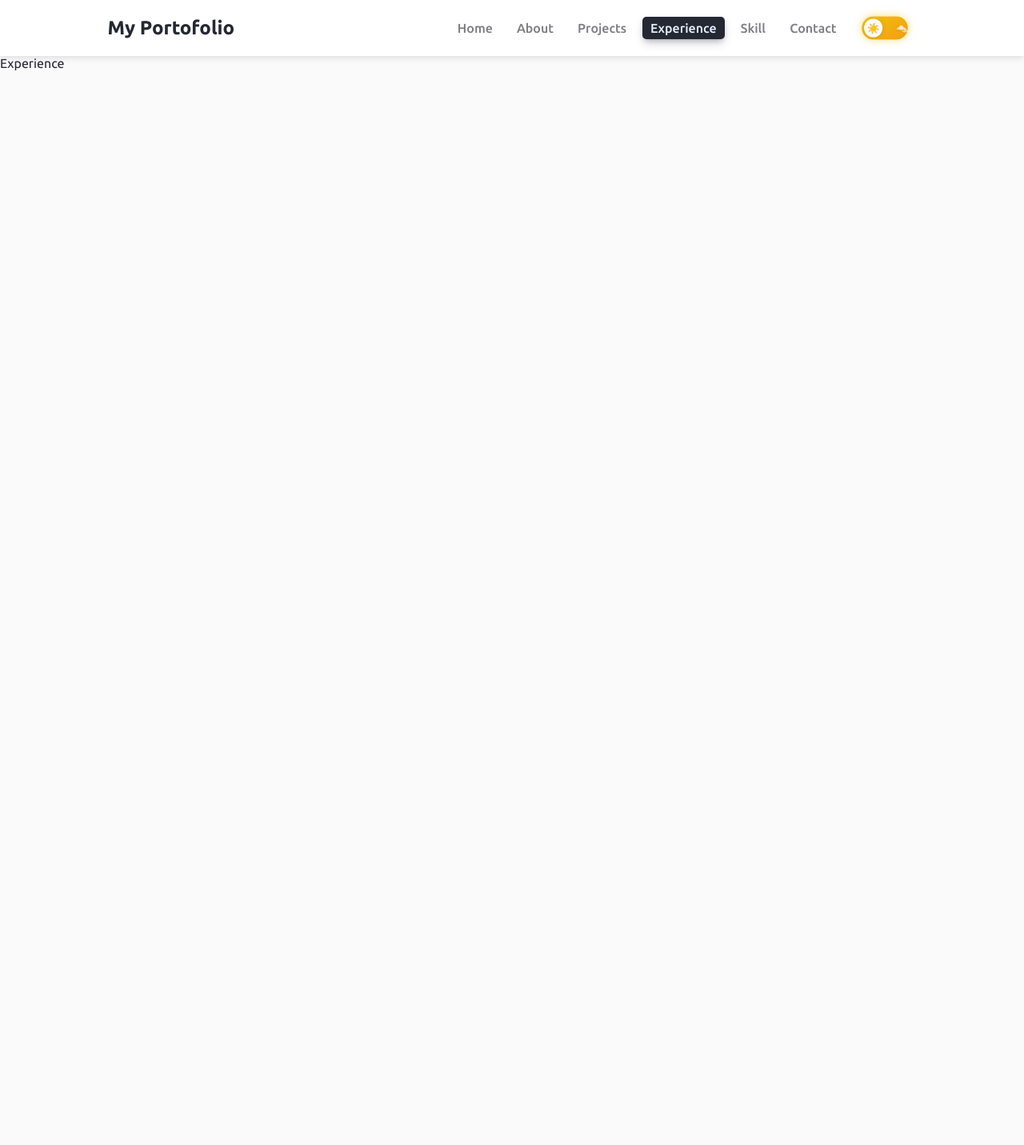
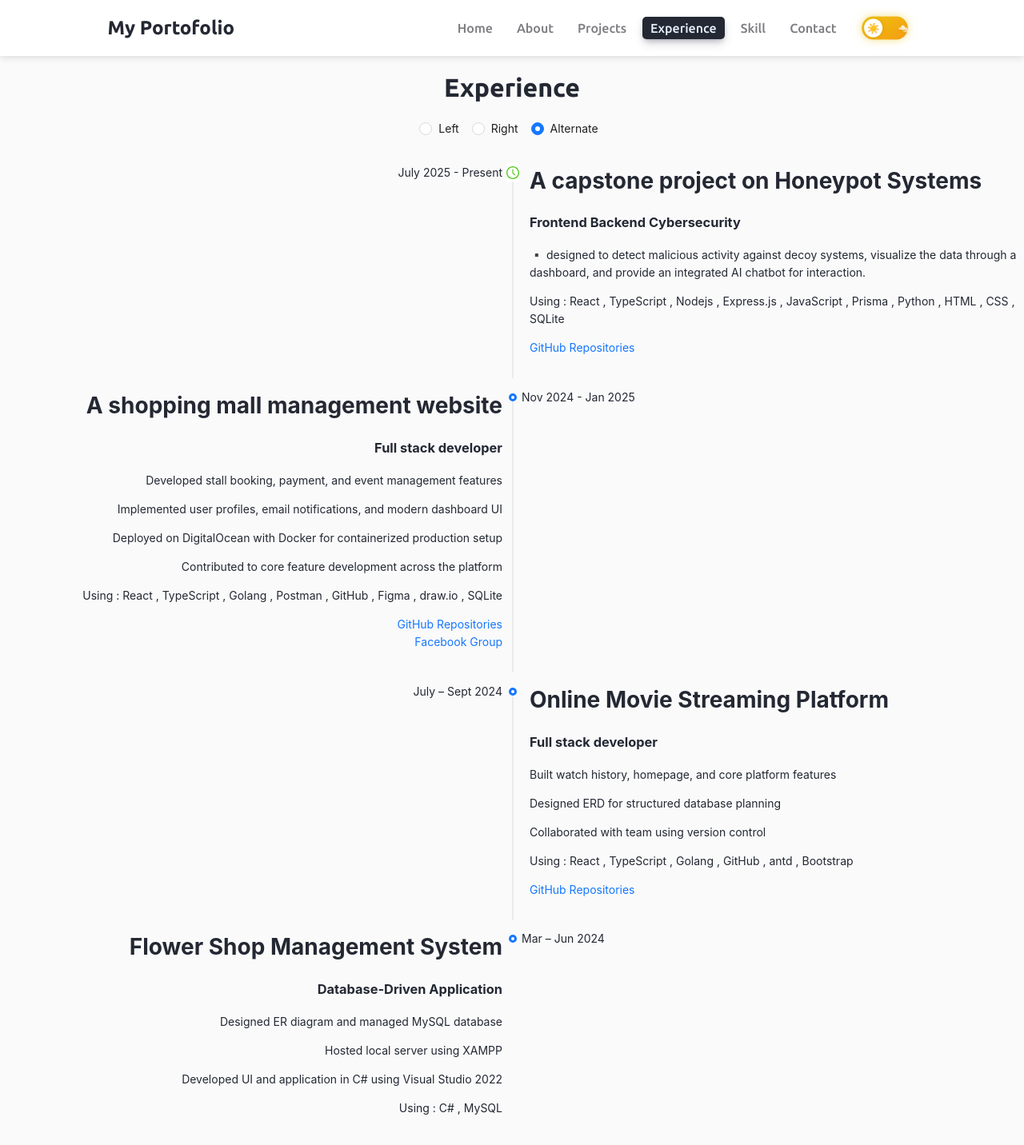
Before and after one commit to NobpasinTumdee/MyPortfolio, a React (Vite) app in the folder Portfolio/: page /experience in a window 1280 px wide. Shown: the top 1432 px of the page at 80% size. Before the commit the page ends 800 px from the top, so only its background shows below. Built offline with nearby package versions, Linux system fonts and the light colour scheme.

Commit message:
Add new feature to process user input
Introduced a function to handle and validate user input, improving the robustness of the input processing workflow.

```diff
--- a/Portfolio/package.json
+++ b/Portfolio/package.json
@@ -10,6 +10,7 @@
     "preview": "vite preview"
   },
   "dependencies": {
+    "antd": "^5.26.4",
     "react": "^19.1.0",
     "react-dom": "^19.1.0"
   },
--- a/Portfolio/src/Page/About.tsx
+++ b/Portfolio/src/Page/About.tsx
@@ -15,7 +15,7 @@ const About = () => {
     <>
       <div style={{ textAlign: 'center' }}>
         <h1 data-aos="fade-down">About Me</h1>
-        <p data-aos="fade-up" data-aos-duration="1100" style={{ opacity: '0.6' }}>Lorem ipsum, dolor sit amet consectetur adipisicing elit. Iure, sapiente.</p>
+        <p data-aos="fade-up" data-aos-duration="1100" style={{ opacity: '0.6' }}>Moo 10, Phan Dung Subdistrict, Kham Thale So District, Nakhon Ratchasima 30280, Thailand </p>
       </div>
       <div className='about-main'>
         <img data-aos="fade-right" data-aos-duration="1800" className='picture' src={me} alt="" />
@@ -23,11 +23,17 @@ const About = () => {
           <div className='info1'>
             <div style={{ width: '50%', textWrap: 'wrap' }}>
               <h2 data-aos="fade-down">🌞Who Am I</h2>
-              <p data-aos="fade-down" data-aos-duration="1200" style={{ opacity: '0.8' }}>Lorem, ipsum dolor sit amet consectetur adipisicing elit. Provident voluptates ex voluptatibus ut incidunt asperiores, vero iure, alias sint nesciunt nisi maiores recusandae at dolorem natus, consequuntur necessitatibus animi laboriosam?</p>
+              <p data-aos="fade-down" data-aos-duration="1200" className='about-info' style={{ opacity: '0.8' }}>
+                I am a fourth-year Computer Engineering student with a current GPAX of 3.51. I have a strong interest and hands-on
+                experience in both frontend and backend development, along with a foundational understanding of cybersecurity.
+                Throughout my academic journey, I have participated in several projects.
+              </p>
             </div>
             <div style={{ width: '50%', textWrap: 'wrap' }}>
               <h2 data-aos="fade-down">✨My Approach</h2>
-              <p data-aos="fade-down" data-aos-duration="1200" style={{ opacity: '0.8' }}>Lorem, ipsum dolor sit amet consectetur adipisicing elit. Provident voluptates ex voluptatibus ut incidunt asperiores, vero iure, alias sint nesciunt nisi maiores recusandae at dolorem natus, consequuntur necessitatibus animi laboriosam?</p>
+              <p data-aos="fade-down" data-aos-duration="1200" className='about-info' style={{ opacity: '0.8' }}>
+                I take a hands-on, full-stack approach to software development, with a strong focus on continuous learning and practical problem-solving. I enjoy building real-world applications with clean UI and scalable logic. I also have a growing interest in cybersecurity, especially in understanding system vulnerabilities and building more secure applications. I value structured thinking, collaboration, and constantly expanding my technical skill set.
+              </p>
             </div>
           </div>
           <h2 data-aos="fade-down">👩🏻‍🚀Personal Info</h2>
@@ -45,6 +51,7 @@ const About = () => {
           </div>
           <div className='info1'>
             <p className='personal-info' data-aos="fade-right" data-aos-duration="1200"><span style={{ fontWeight: '600' }}>GPA:</span> 3.51 / 4.00</p>
+            <p className='personal-info' data-aos="fade-left" data-aos-duration="1200"><span style={{ fontWeight: '600' }}>GitHub:</span> https://github.com/NobpasinTumdee</p>
           </div>
         </div>
       </div>
--- a/Portfolio/src/Page/Contact.tsx
+++ b/Portfolio/src/Page/Contact.tsx
@@ -26,7 +26,7 @@ const Contact = () => {
       {isActive ? (
         <div style={{margin:'0 0 10%'}}>
           <div className='contact-main' data-aos="fade-right" data-aos-duration="1000">
-            <div className='contact-sub'>
+            <a href='https://github.com/NobpasinTumdee' className='contact-sub'>
               <div style={{display:'flex',alignItems:'center'}}>
                 <p className='logo-contact'>🌞</p>
                 <div>
@@ -35,7 +35,7 @@ const Contact = () => {
                 </div>
               </div>
               <p>▶</p>
-            </div>
+            </a>
           </div>
           <div className='contact-main' data-aos="fade-left" data-aos-duration="1200">
             <div className='contact-sub'>
--- a/Portfolio/src/Page/Experience.tsx
+++ b/Portfolio/src/Page/Experience.tsx
@@ -1,8 +1,107 @@
+import { useEffect, useState } from 'react';
+import type { RadioChangeEvent } from 'antd';
+import { ClockCircleOutlined } from '@ant-design/icons';
+import { Radio, Timeline } from 'antd';
+import '../Style/Experience.css';
+
+import Aos from 'aos';
+import 'aos/dist/aos.css';
 
 const Experience = () => {
+  const [mode, setMode] = useState<'left' | 'alternate' | 'right'>('alternate');
+
+  const onChange = (e: RadioChangeEvent) => {
+    setMode(e.target.value);
+  };
+
+  useEffect(() => {
+    Aos.init({
+      duration: 1000,
+      once: true,
+    });
+  }, []);
   return (
     <>
-      Experience
+      <h1 data-aos="fade-up" className='Experience-h1'>Experience</h1>
+
+      <div style={{ textAlign: 'center' }} data-aos="flip-up">
+        <Radio.Group
+          onChange={onChange}
+          value={mode}
+          style={{
+            marginBottom: 20,
+          }}
+        >
+          <Radio value="left">Left</Radio>
+          <Radio value="right">Right</Radio>
+          <Radio value="alternate">Alternate</Radio>
+        </Radio.Group>
+      </div>
+
+
+      <Timeline
+        mode={mode}
+        className='Timeline'
+        items={[
+          {
+            label: 'July 2025 - Present',
+            dot: <ClockCircleOutlined style={{ fontSize: '16px' }} />,
+            color: 'green',
+            children: (
+              <div data-aos="zoom-in-up">
+                <h1>A capstone project on Honeypot Systems</h1>
+                <h3>Frontend Backend Cybersecurity</h3>
+                <p>▪️ designed to detect malicious activity against decoy systems, visualize the data through a dashboard, and provide an integrated AI chatbot for interaction.</p>
+                <p>Using : React , TypeScript  , Nodejs , Express.js , JavaScript , Prisma , Python , HTML , CSS , SQLite</p>
+                <a href="https://github.com/NobpasinTumdee/dashboard-honeypot.git">GitHub Repositories</a>
+              </div>
+            ),
+          },
+          {
+            label: 'Nov 2024 - Jan 2025',
+            children: (
+              <div data-aos="zoom-in-up">
+                <h1>A shopping mall management website</h1>
+                <h3>Full stack developer</h3>
+                <p>Developed stall booking, payment, and event management features</p>
+                <p>Implemented user profiles, email notifications, and modern dashboard UI</p>
+                <p>Deployed on DigitalOcean with Docker for containerized production setup</p>
+                <p>Contributed to core feature development across the platform</p>
+                <p>Using : React , TypeScript , Golang , Postman , GitHub , Figma , draw.io , SQLite </p>
+                <a href="https://github.com/sut67/team13.git">GitHub Repositories <br /></a>
+                <a href="https://www.facebook.com/profile.php?id=61567251587676">Facebook Group</a>
+              </div>
+            ),
+          },
+          {
+            label: 'July – Sept 2024',
+            children: (
+              <div data-aos="zoom-in-up">
+                <h1>Online Movie Streaming Platform</h1>
+                <h3>Full stack developer</h3>
+                <p>Built watch history, homepage, and core platform features</p>
+                <p>Designed ERD for structured database planning</p>
+                <p>Collaborated with team using version control</p>
+                <p>Using : React , TypeScript , Golang , GitHub , antd , Bootstrap </p>
+                <a href="https://github.com/NobpasinTumdee/testWebForSA.git">GitHub Repositories</a>
+              </div>
+            ),
+          },
+          {
+            label: 'Mar – Jun 2024',
+            children: (
+              <div data-aos="zoom-in-up">
+                <h1>Flower Shop Management System</h1>
+                <h3>Database-Driven Application</h3>
+                <p>Designed ER diagram and managed MySQL database</p>
+                <p>Hosted local server using XAMPP</p>
+                <p>Developed UI and application in C# using Visual Studio 2022</p>
+                <p>Using : C# , MySQL</p>
+              </div>
+            ),
+          },
+        ]}
+      />
     </>
   )
 }
--- a/Portfolio/src/Page/Home.tsx
+++ b/Portfolio/src/Page/Home.tsx
@@ -3,6 +3,7 @@ import '../Style/Home.css'
 import me from '../assets/me.png';
 import Aos from 'aos';
 import 'aos/dist/aos.css';
+import { Link } from 'react-router-dom';
 
 const Home = () => {
   useEffect(() => {
@@ -27,7 +28,7 @@ const Home = () => {
             <p>ig</p>
           </div>
           <div className='Explore-cv' data-aos="fade-down" data-aos-duration="1000">
-            <p className='Explore'>Explore My Project</p>
+            <p className='Explore'><Link to={'projects'} style={{textDecoration: 'none',color:'var(--body-text-hover-color)'}}>Explore My Project</Link></p>
             <p className='CV'>Download My CV</p>
           </div>
           <h3 data-aos="fade-down">Quick Stats:</h3>
--- a/Portfolio/src/Style/About.css
+++ b/Portfolio/src/Style/About.css
@@ -6,6 +6,7 @@
 
 .picture {
     max-width: 400px;
+    max-height: 450px;
     width: 50%;
     border: 4px solid var(--body-nav-background);
     box-shadow: rgba(50, 50, 93, 0.25) 0px 50px 100px -20px, rgba(0, 0, 0, 0.3) 0px 30px 60px -30px;
@@ -36,3 +37,9 @@
 .personal-info {
     width: 50%;
 }
+
+.about-info {
+    font-family: "Mitr", sans-serif;
+    overflow-y: scroll;
+    max-height: 200px;
+}
--- a/Portfolio/src/Style/Contact.css
+++ b/Portfolio/src/Style/Contact.css
@@ -47,6 +47,8 @@
     width: 60%;
     padding: 0 1rem;
     border-radius: 20px;
+    text-decoration: none;
+    color: var(--body-text-main-color);
     box-shadow: rgba(50, 50, 93, 0.25) 0px 6px 12px -2px, rgba(0, 0, 0, 0.3) 0px 3px 7px -3px;
 }
 
--- /dev/null
+++ b/Portfolio/src/Style/Experience.css
@@ -0,0 +1,6 @@
+.Experience-h1 {
+    text-align: center;
+}
+.Timeline {
+    color: var(--body-text-main-color);
+}
--- a/Portfolio/src/Style/Home.css
+++ b/Portfolio/src/Style/Home.css
@@ -94,12 +94,12 @@
     border-radius: 50%;
     border: 10px solid var(--body-nav-background);
     box-shadow: #7d7c8188 0px 20px 90px;
-    animation: pop 10s ease-in-out infinite;
+    animation: popprofile 10s ease-in-out infinite;
     pointer-events: none;
     scale: 1.2;
 }
 
-@keyframes pop {
+@keyframes popprofile {
     25% {
         transform: translateY(-5%);
     }
```
Also changed, not shown: 1 other file (tests, documents, lock files or other folders).
